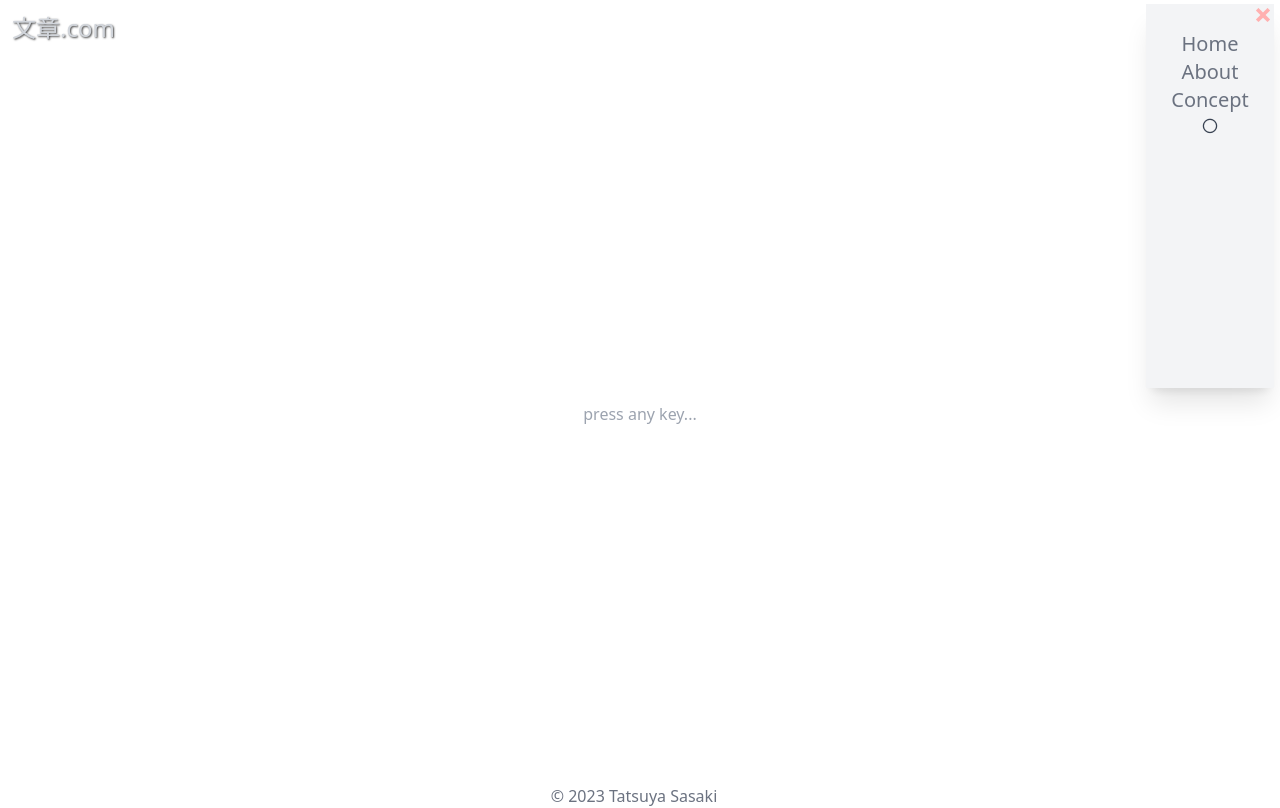
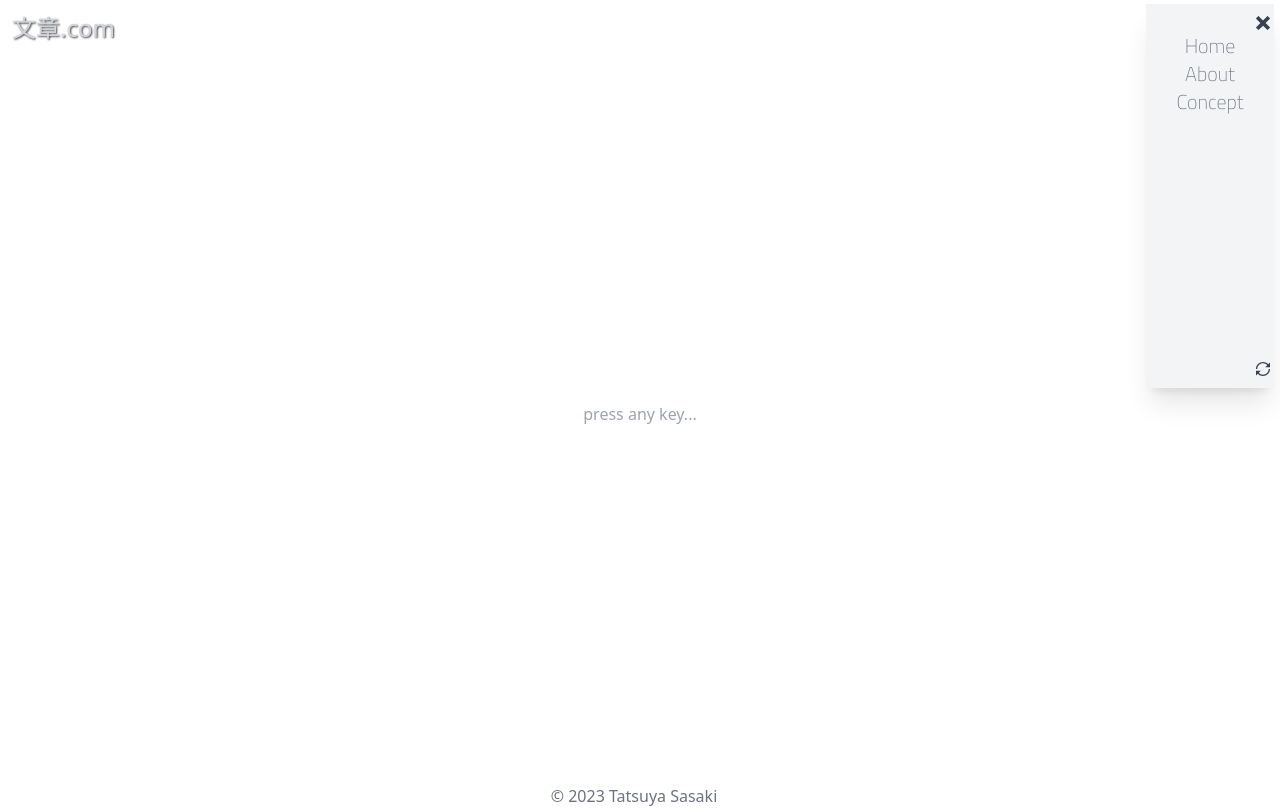
Before and after one commit to dachis/Yohaku, a Next.js app in the folder yohaku/: page / in a window 1280 px wide. Both pictures are taken after a click on the icon 1252 px from the left and 28 px from the top of the page. Built offline with nearby package versions, Linux system fonts and the light colour scheme.

Commit message:
メニューの実装

```diff
--- a/yohaku/src/components/Menu.tsx
+++ b/yohaku/src/components/Menu.tsx
@@ -1,26 +1,28 @@
 import Link from 'next/link'
 import React, { useEffect, useRef, useState } from 'react'
-import { ImCross } from "react-icons/im"
+import { ImCross, ImLoop2 } from "react-icons/im"
 import ReactCardFlip from 'react-card-flip'
 
 interface MenuProps {
     open: boolean
     close: () => void
+    flip: () => void
+    getIsFlip: () => boolean
 }
 
 const Menu = ({
     open = false,
-    close
+    close,
+    flip,
+    getIsFlip
 }: MenuProps) => {
     const menuRef = useRef<HTMLDivElement>(null)
-    const [isFlipped, setIsFlipped] = useState(false)
 
     const positionInRect = (x: number, y: number, top: number, left: number, width: number, height: number) => {
         return (left < x && x < left + width) && (top < y && y < top + height)
     }
 
     const clickOutsideMenu = (event: MouseEvent) => {
-        // setIsFlipped(!isFlipped)
         if (!menuRef.current) return
         const x = event.clientX
         const y = event.clientY
@@ -40,19 +42,22 @@ const Menu = ({
         <div className='fixed right-1.5 top-1'>
             {
                 open &&
-                <ReactCardFlip isFlipped={isFlipped} flipSpeedBackToFront={0.3} flipSpeedFrontToBack={0.3} flipDirection="horizontal">
-                    <div ref={menuRef} className='flex flex-col items-center bg-gray-100 w-32 h-96 pt-1 text-gray-700 shadow-xl'>
-                        <div className='w-full flex justify-end pr-1'>
-                            <ImCross className='cursor-pointer' onClick={() => close()} size={14} color={"#ffb0b0"} />
-                        </div>
-                        <Link href="/" className='text-xl mt-2 text-gray-500'>Home</Link>
+                <ReactCardFlip isFlipped={getIsFlip()} flipSpeedBackToFront={0.3} flipSpeedFrontToBack={0.3} flipDirection="horizontal">
+                    <div ref={menuRef} className='flex flex-col items-center bg-gray-100 w-32 h-96 pt-1 text-gray-700 shadow-xl font-titillium'>
+                        <ImCross className='absolute top-3 right-1 cursor-pointer hover:fill-[#ffb0b0] hover:scale-110' onClick={() => close()} size={14} />
+                        <Link href="/" className='text-xl mt-6 text-gray-500'>Home</Link>
                         <Link href="/about" className='text-xl text-gray-500'>About</Link>
                         <Link href="/concept" className='text-xl text-gray-500'>Concept</Link>
-                        <div onClick={() => setIsFlipped(!isFlipped)}>〇</div>
+                        <ImLoop2 className='absolute bottom-3 right-1 cursor-pointer hover:opacity-40 hover:scale-110' onClick={() => flip()} size={14} />
                     </div>
-                    <div className='flex flex-col items-center bg-gray-100 w-32 h-96 pt-1 text-gray-700 shadow-xl'>
-                        裏
-                        <div onClick={() => setIsFlipped(!isFlipped)}>〇</div>
+                    <div className='flex flex-col items-center justify-center bg-gray-100 w-32 h-96 pt-1 text-gray-700 shadow-xl'>
+                        <ImLoop2 className='absolute bottom-3 right-1 cursor-pointer hover:opacity-40 hover:scale-110' onClick={() => flip()} size={14} />
+                        {
+                            getIsFlip() && (
+                                <div className='rotate-90'>読書</div>
+                            )
+                        }
+                        <ImCross className='absolute top-3 right-1 cursor-pointer hover:fill-[#ffb0b0] hover:scale-110' onClick={() => close()} size={14} />
                     </div>
                 </ReactCardFlip>
             }
--- a/yohaku/src/components/templates/HeaderTemplate.tsx
+++ b/yohaku/src/components/templates/HeaderTemplate.tsx
@@ -3,25 +3,40 @@ import { useEffect, useRef, useState } from "react";
 import { BiMenuAltRight } from "react-icons/bi"
 import Menu from "../Menu";
 
-interface HeaderTemplate {}
+interface HeaderTemplate { }
 
 const HeaderTemplate: React.FC<ScriptProps> = ({ children }) => {
   const [menuOpen, setMenuOpen] = useState(false)
+  const [isFlipped, setIsFlipped] = useState(true)
 
   const closeMenu = () => {
     setMenuOpen(false)
+    setIsFlipped(true)
   }
 
-  useEffect(() => {
+  const flip = () => {
+    setIsFlipped(!isFlipped)
+  }
 
-  })
+  const getIsFlip = () => {
+    return isFlipped
+  }
 
   return (
     <>
-      <Menu open={menuOpen} close={closeMenu}/>
+      <Menu open={menuOpen} close={closeMenu} flip={flip} getIsFlip={getIsFlip} />
       <div className="flex py-3 px-3 justify-between">
-        <span className="text-2xl text-gray-300" style={{textShadow: "1px 1px 2px #444"}}>文章.com</span>
-        <span><BiMenuAltRight className="cursor-pointer" onClick={() => setMenuOpen(true)} size={32} color={"#808080"} /></span>
+        <span className="text-2xl text-gray-300" style={{ textShadow: "1px 1px 2px #444" }}>文章.com</span>
+        <span>
+          <BiMenuAltRight
+            className="cursor-pointer"
+            onClick={() => {
+              setMenuOpen(true)
+              setTimeout(flip, 1)
+            }}
+            size={32} color={"#808080"}
+          />
+        </span>
       </div>
       <div>{children}</div>
     </>
--- /dev/null
+++ b/yohaku/src/pages/_document.tsx
@@ -0,0 +1,15 @@
+import { Html, Head, Main, NextScript } from 'next/document'
+
+export default function Document() {
+  return (
+    <Html>
+      <Head>
+        <link href="https://fonts.googleapis.com/css2?family=Titillium+Web:wght@200&display=swap" rel="stylesheet" />
+      </Head>
+      <body>
+        <Main />
+        <NextScript />
+      </body>
+    </Html>
+  )
+}
--- a/yohaku/tailwind.config.js
+++ b/yohaku/tailwind.config.js
@@ -4,7 +4,11 @@ module.exports = {
     "./src/**/*.{js,ts,jsx,tsx}",
   ],
   theme: {
-    extend: {},
+    extend: {
+      fontFamily: {
+        titillium: ["Titillium Web"]
+      }
+    },
   },
   plugins: [],
 }
```
